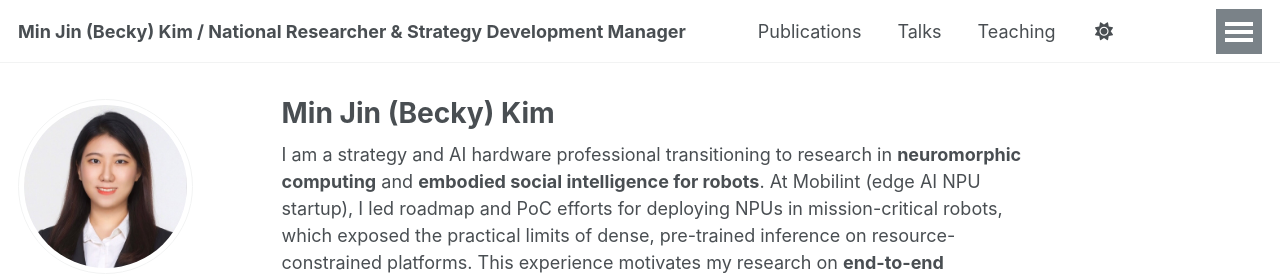
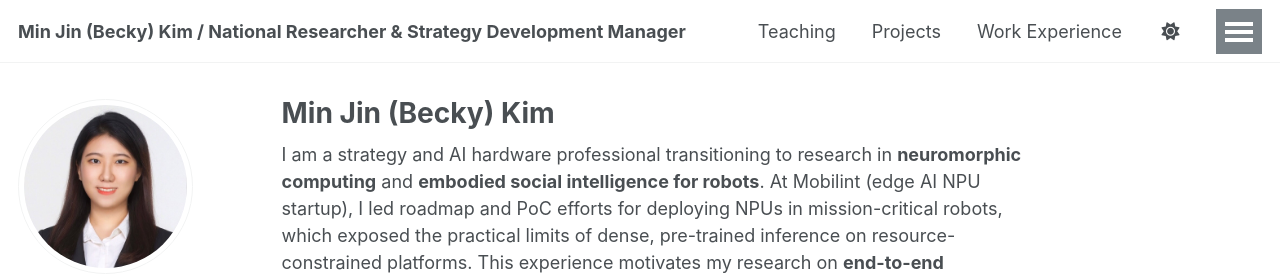
Before and after one commit to becky930/becky930.github.io, a Jekyll site: the page built from _pages/about.md, in a window 1280 px wide. Shown: the top 275 px of the page. Built offline with Jekyll 4.4.1, drawn with Linux system fonts in a browser that asks for light colours; a script that is not in the unit is left out.

Commit message:
Update navigation.yml
exclude publication and paper

```diff
--- a/_data/navigation.yml
+++ b/_data/navigation.yml
@@ -8,19 +8,13 @@
 #      Markdown formatted page while the second is generated using JSON.
 
 main:
-  - title: "Publications"
-    url: /publications/
-
-  - title: "Talks"
-    url: /talks/
-
   - title: "Teaching"
     url: /teaching/
 
-  - title: "Portfolio"
+  - title: "Projects"
     url: /portfolio/
 
-  - title: "Blog Posts"
+  - title: "Work Experience"
     url: /year-archive/
 
   - title: "CV"
```
